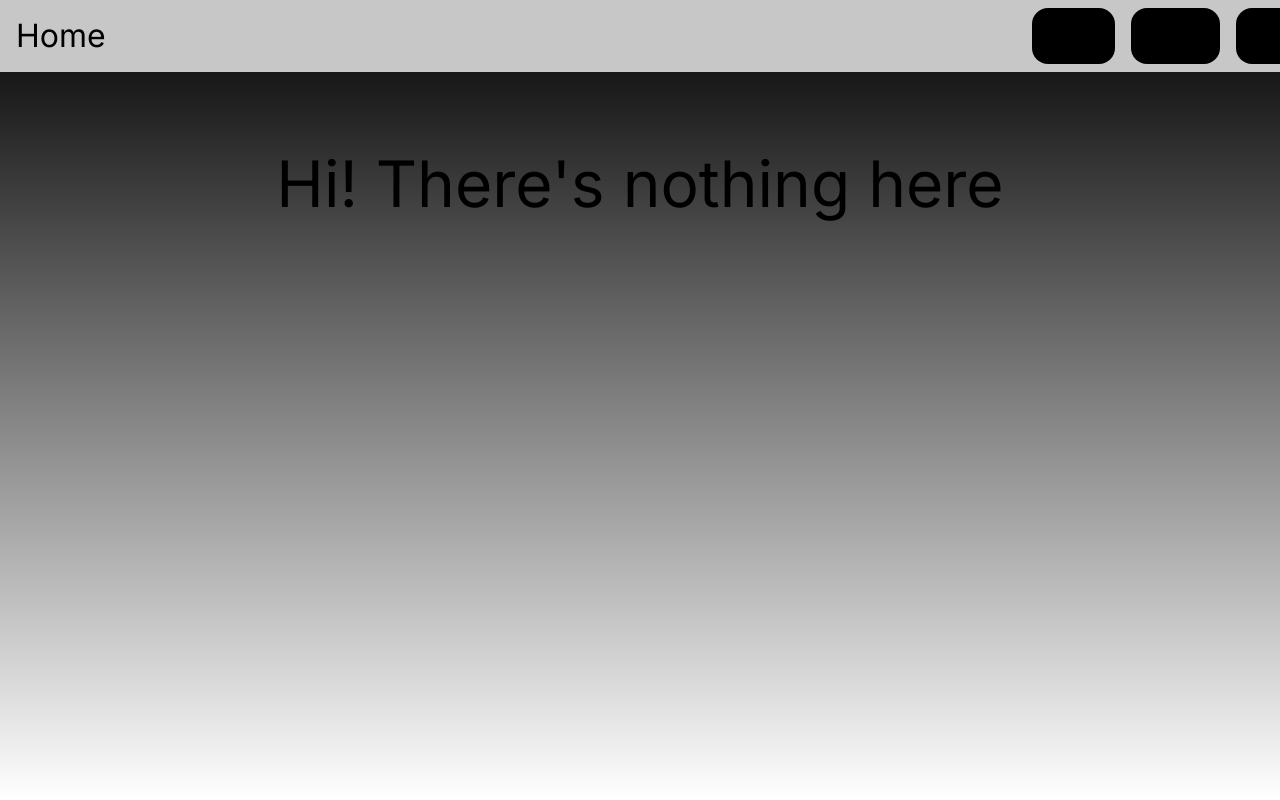
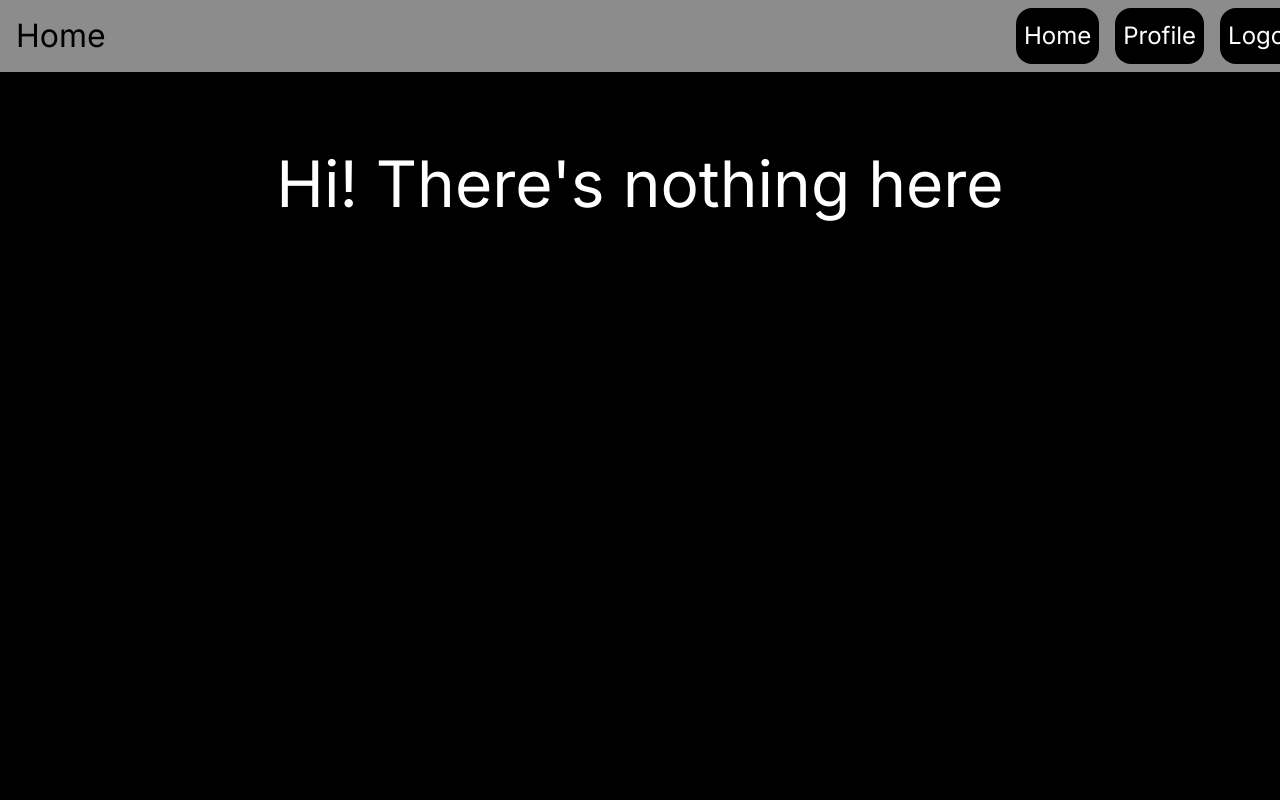
Before and after one commit to Noah-Santos/jwt_authentication, a Next.js app: page /home in a window 1280 px wide. Shown: the top 800 px of the page. Built offline with nearby package versions, Linux system fonts and the light colour scheme; no server answers.

Commit message:
Styling
Adjusted some styling to make the colors better

```diff
--- a/app/Styles/globals.css
+++ b/app/Styles/globals.css
@@ -21,13 +21,13 @@ body, html{
 }
 
 body {
-  color: rgb(var(--foreground-rgb));
+  /* color: rgb(var(--foreground-rgb));
   background: linear-gradient(
       to bottom,
       transparent,
       rgb(var(--background-end-rgb))
     )
-    rgb(var(--background-start-rgb));
+    rgb(var(--background-start-rgb)); */
     background-color: black;
 }
 
--- a/app/Styles/login.module.css
+++ b/app/Styles/login.module.css
@@ -13,7 +13,7 @@
     flex-direction: column;
     align-items: center;
     justify-content: space-evenly;
-    background-color: rgb(199, 199, 199);
+    background-color: rgb(140, 140, 140);
     padding: 1rem;
     border-radius: 1rem;
 }
--- a/app/Styles/nav.module.css
+++ b/app/Styles/nav.module.css
@@ -10,7 +10,7 @@
     display: flex;
     flex-direction: row;
     justify-content: space-between;
-    background-color: rgb(199, 199, 199);
+    background-color: rgb(140, 140, 140);
 }
 .title{
     color: black;
@@ -25,10 +25,12 @@
     display: flex;
     flex-direction: row;
     justify-content: space-evenly;
+    margin-right: 1rem;
 }
 .link{
     font-size: 1.5rem;
     background-color: black;
+    color: white;
     padding: 0.5rem;
     margin: 0.5rem;
     border-radius: 1rem;
@@ -43,7 +45,7 @@
     flex-direction: column;
     justify-content: space-evenly;
     text-align: center;
-    background-color: rgb(199, 199, 199);
+    background-color: rgb(140, 140, 140);
     margin-top: 4rem;
     border-radius: 1rem;
 }
@@ -60,4 +62,5 @@
 }
 .home{
     font-size: 4rem;
+    color: white;
 }
```
